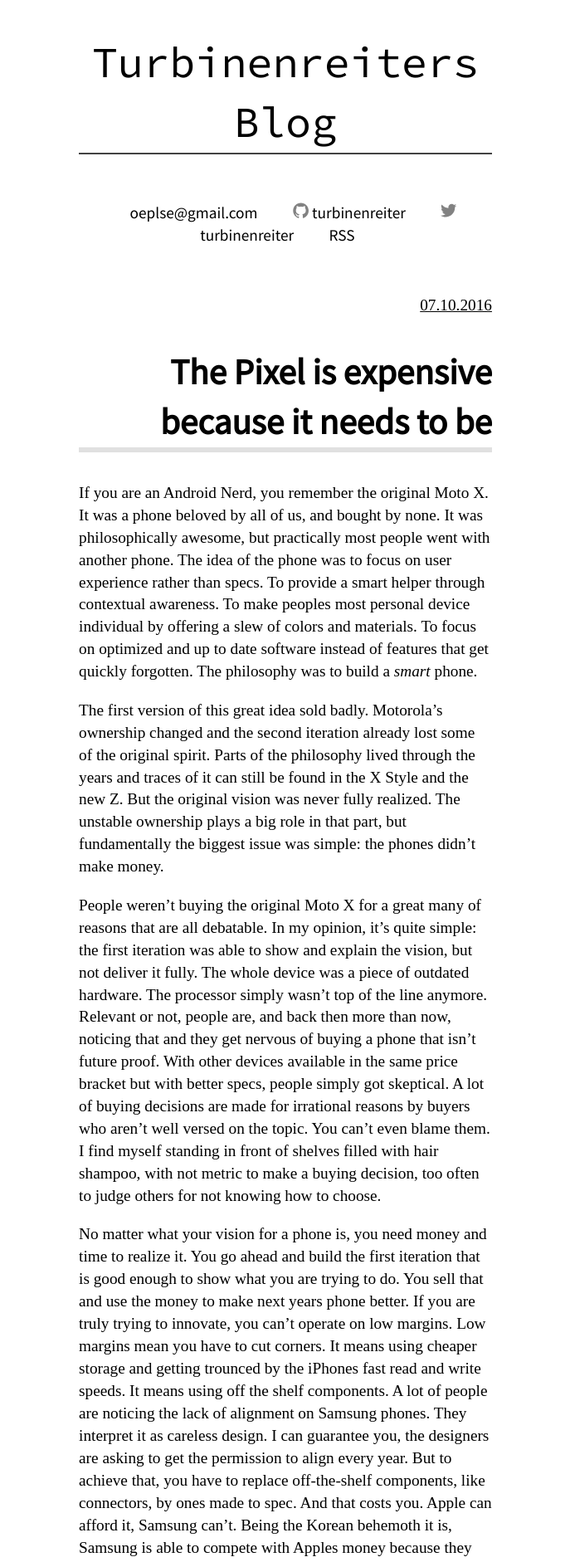
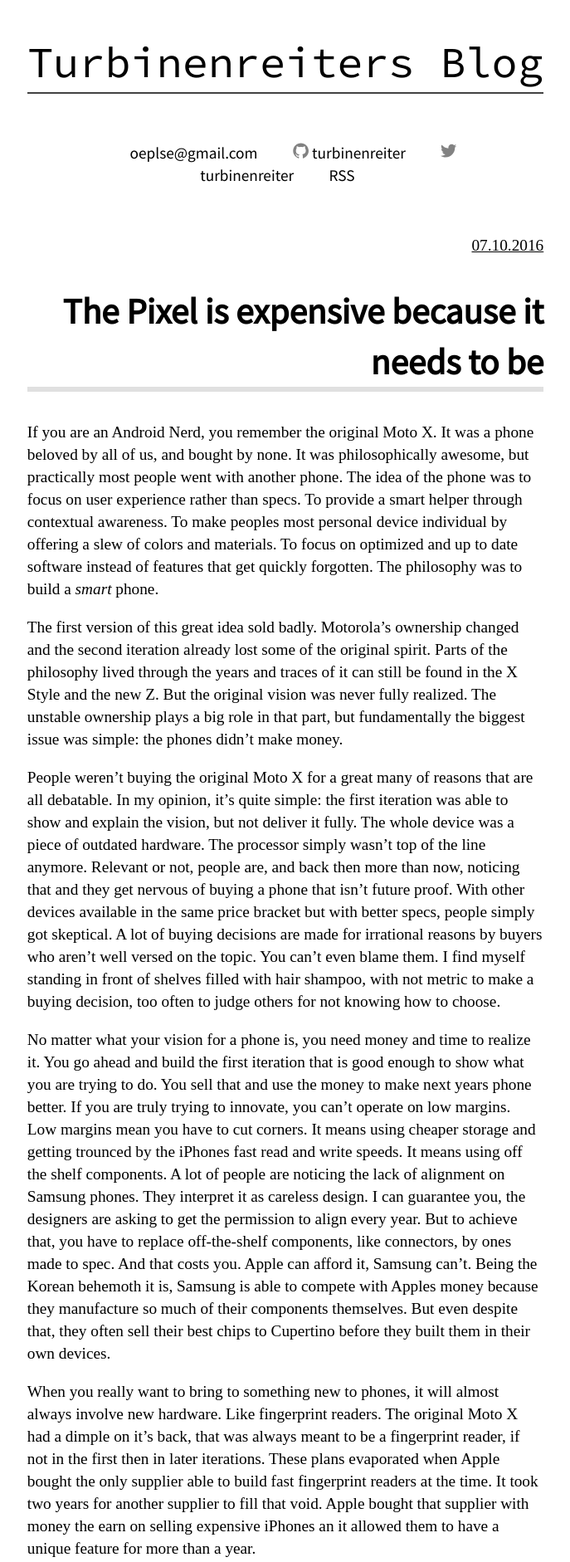
Before and after one commit to turbinenreiter/turbinenreiter.github.io, a Jekyll site: the page built from index.html, in a window 1280 px wide. Shown: the top 1882 px of the page at 83% size, without its empty margins (296-983 px from the left). Built offline with Jekyll 4.4.1, drawn with Linux system fonts in a browser that asks for light colours; nearby versions of some CDN libraries; some web fonts are replaced; formulas are drawn with MathJax 3; the list of posts is cut into pages by our own code.

Commit message:
Lengthen lines again

```diff
--- a/_sass/_base.scss
+++ b/_sass/_base.scss
@@ -20,7 +20,7 @@
     line-height: 1.4;
     hyphens: auto;
 
-    max-width: 52ch;
+    max-width: 65ch;
 
     margin: 0 auto;
 }
```
